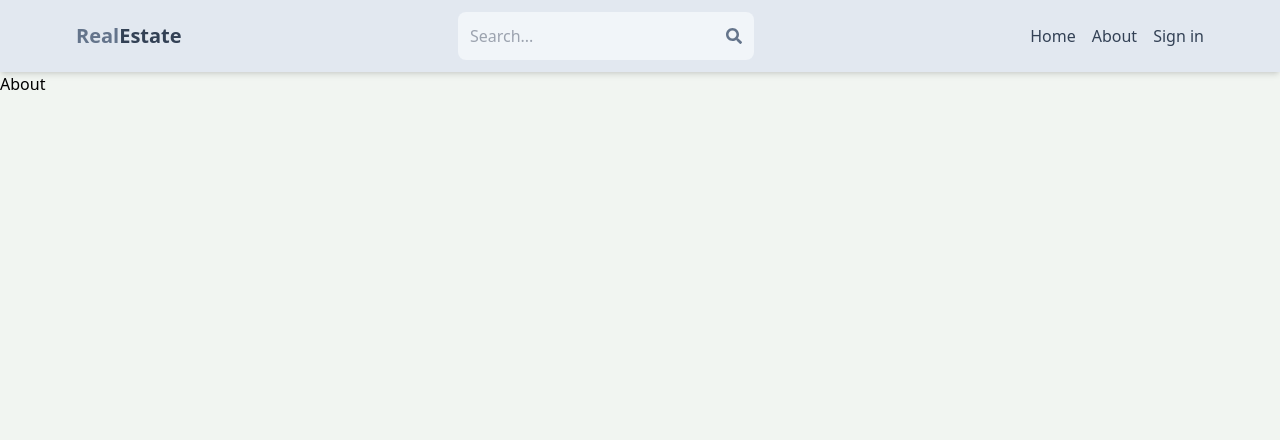
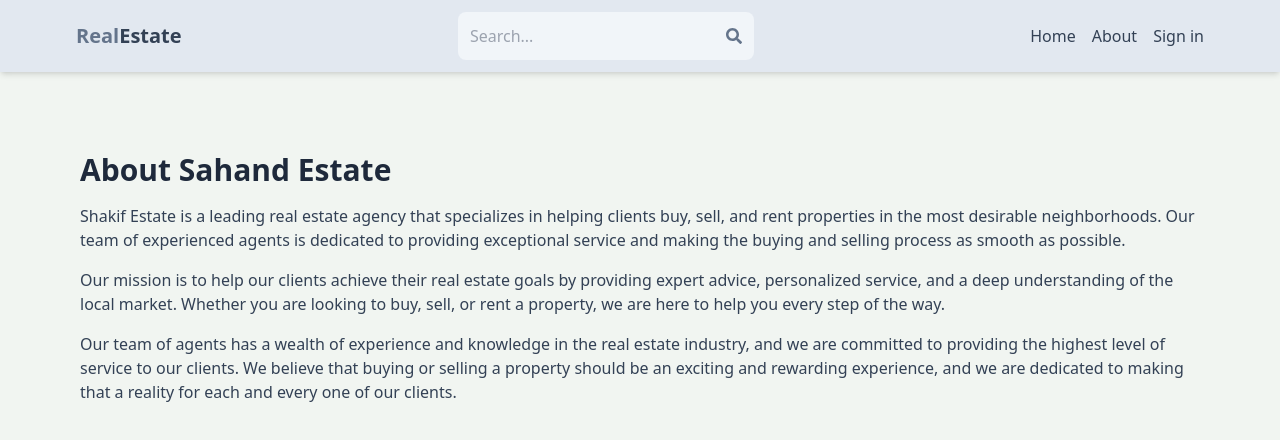
Before and after one commit to shakifCSEDU/Real-State, a React (Vite) app in the folder client/: page /about in a window 1280 px wide. Shown: the top 440 px of the page. Built offline with nearby package versions, Linux system fonts and the light colour scheme; no server answers.

Commit message:
complete about page

```diff
--- a/client/src/pages/About.jsx
+++ b/client/src/pages/About.jsx
@@ -1,9 +1,33 @@
-import React from 'react'
+import React from "react";
 
 const About = () => {
   return (
-    <div>About</div>
-  )
-}
+    <div className="py-20 px-4 max-w-6xl mx-auto">
+      <h1 className="text-3xl font-bold mb-4 text-slate-800">
+        About Sahand Estate
+      </h1>
+      <p className="mb-4 text-slate-700">
+        Shakif Estate is a leading real estate agency that specializes in
+        helping clients buy, sell, and rent properties in the most desirable
+        neighborhoods. Our team of experienced agents is dedicated to providing
+        exceptional service and making the buying and selling process as smooth
+        as possible.
+      </p>
+      <p className="mb-4 text-slate-700">
+        Our mission is to help our clients achieve their real estate goals by
+        providing expert advice, personalized service, and a deep understanding
+        of the local market. Whether you are looking to buy, sell, or rent a
+        property, we are here to help you every step of the way.
+      </p>
+      <p className="mb-4 text-slate-700">
+        Our team of agents has a wealth of experience and knowledge in the real
+        estate industry, and we are committed to providing the highest level of
+        service to our clients. We believe that buying or selling a property
+        should be an exciting and rewarding experience, and we are dedicated to
+        making that a reality for each and every one of our clients.
+      </p>
+    </div>
+  );
+};
 
 export default About;
```
